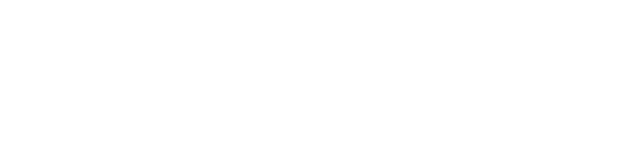
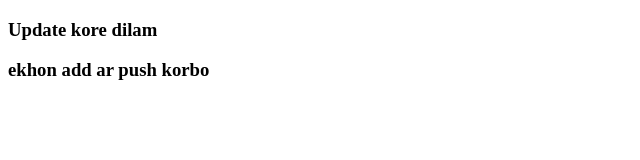
Before and after one commit to SubhiSadik/first-repo, a plain HTML site: page index.html in a window 1280 px wide. Shown: the whole page, without its empty margins (0-640 px from the left). Drawn offline with Linux system fonts and the light colour scheme.

Commit message:
header add kore disi

```diff
--- a/index.html
+++ b/index.html
@@ -6,6 +6,7 @@
     <title>First Github Repo</title>
 </head>
 <body>
-
+    <h3>Update kore dilam</h3>
+    <h3>ekhon add ar push korbo</h3>
 </body>
 </html>
```
